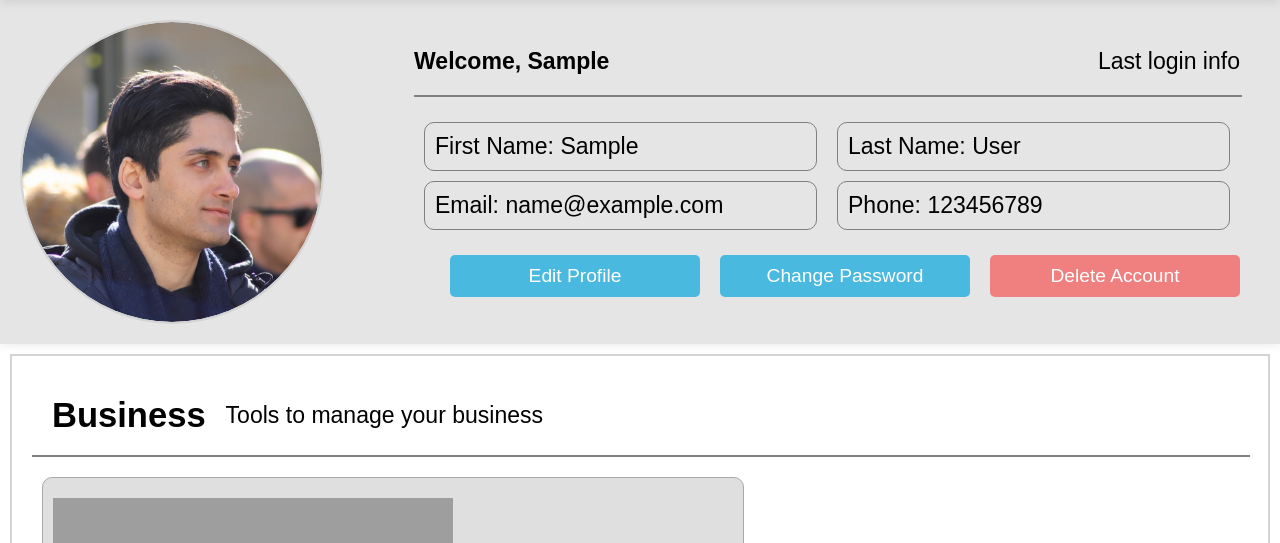
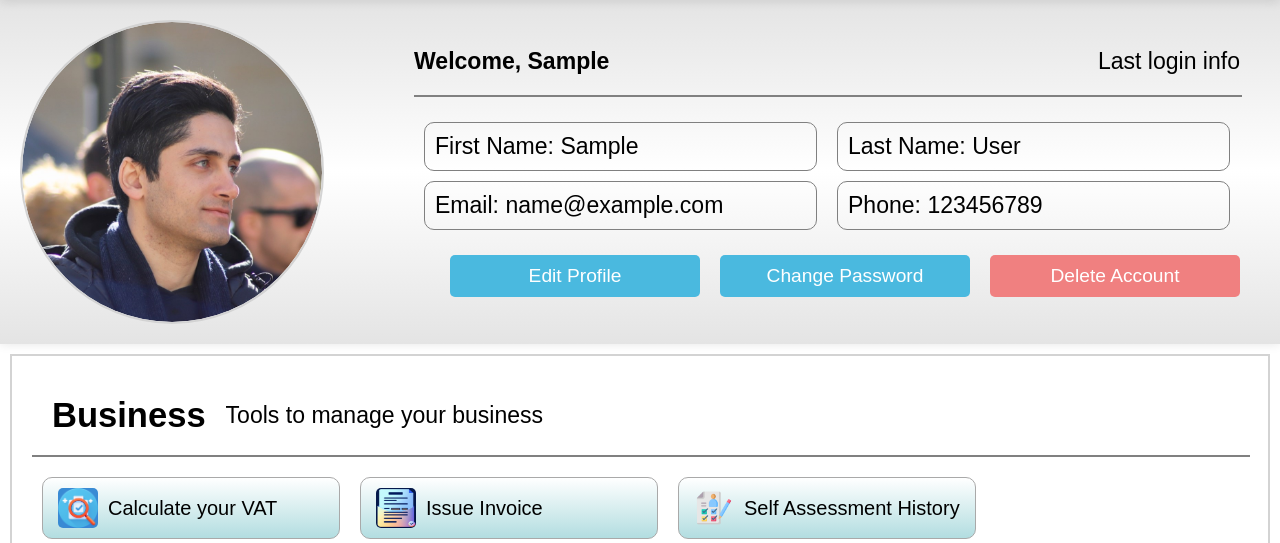
Before and after one commit to payam1904/Personal-Assistant, a Flask app: page /dashboard in a window 1280 px wide. Shown: the part 81-624 px from the top of the page. Run offline with Flask 3, Linux system fonts and the light colour scheme; the visitor is signed in with stand-in values (Sample User, id 1); grey boxes are pictures that could not be loaded.

Commit message:
Icons were added to the dashboard

```diff
--- a/app/__init__.py
+++ b/app/__init__.py
@@ -4,6 +4,7 @@ from flask_migrate import Migrate
 from flask_login import LoginManager
 from config import Config
 from flask_wtf.csrf import CSRFProtect
+
 
 database = SQLAlchemy()
 login_manager = LoginManager()
--- a/app/static/style/dashboard.css
+++ b/app/static/style/dashboard.css
@@ -35,7 +35,7 @@
     align-items: center;
     gap: 70px;
     flex-wrap: wrap;
-    background-color: rgba(0, 0, 0, 0.1);
+    background: linear-gradient( #e4e4e4, white , #e4e4e4 );
 
     width: calc(100% - 40px);
     padding: 20px 20px;
--- a/app/static/style/features.css
+++ b/app/static/style/features.css
@@ -47,14 +47,24 @@
     justify-content: flex-start;
     align-items: center;
     gap: 10px;
-    padding: 20px 10px;
+    padding: 10px 15px;
     border: 1px solid darkgray;
     border-radius: 10px;
     min-width: max-content;
-    background-color: rgb(223, 223, 223);
+    background: linear-gradient(rgb(255, 255, 255), rgb(178, 221, 224));
+}
+
+/* ============== */
+
+
+.feature-body-content img {
+    width: 40px;
+    height: 40px;
+    /* border-radius: 50%; */
 }
 
 .feature-body-content p {
     margin: 0px;
     padding: 0px;
+    font-size: 1.5em; ;
 }
--- a/app/templates/dashboard.html
+++ b/app/templates/dashboard.html
@@ -72,31 +72,31 @@
             <div class="feature-body">
                 <!-- inline block or flex row -->
 
-                <div class="feature-body-content">
+                <button class="feature-body-content">
                     <!-- flex row -->
-                    <img src="#">
+                    <img style="border-radius: 5px;" src="{{url_for('static', filename='assets/icons/vat-calculater-icon.png')}}">
                     <p>Calculate your VAT</p>
-                </div>
-                <div class="feature-body-content">
+                </button>
+                <button class="feature-body-content">
                     <!-- flex row -->
-                    <img src="#">
+                    <img style="border-radius: 5px;" src="{{url_for('static', filename='assets/icons/invoice-issue-icon.png')}}">
                     <p>Issue Invoice</p>
-                </div>
-                <div class="feature-body-content">
+                </button>
+                <button class="feature-body-content">
                     <!-- flex row -->
-                    <img src="#">
+                    <img style="border-radius: 5px;" src="{{url_for('static', filename='assets/icons/self-assessment-icon.png')}}">
                     <p>Self Assessment History</p>
-                </div>
-                <div class="feature-body-content">
+                </button>
+                <button class="feature-body-content">
                     <!-- flex row -->
-                    <img src="#">
+                    <img style="border-radius: 5px;" src="{{url_for('static', filename='assets/icons/checklist-icon.png')}}">
                     <p>Your Scheduel</p>
-                </div>
-                <div class="feature-body-content">
+                </button>
+                <button class="feature-body-content">
                     <!-- flex row -->
-                    <img src="#">
+                    <img style="border-radius: 5px;" src="{{url_for('static', filename='assets/icons/payslip-icon.jpg')}}">
                     <p>Your Payslips</p>
-                </div>
+                </button>
             </div>
         </div>
 
@@ -112,27 +112,26 @@
 
             <div class="feature-body">
                 <!-- inline block or flex row -->
-
-                <div class="feature-body-content">
+                <button class="feature-body-content">
                     <!-- flex row -->
-                    <img src="#">
+                    <img src="{{url_for('static', filename='assets/icons/gpticon.png')}}">
+                    <p>AI Agent</p>
+                </button>
+                <button class="feature-body-content">
+                    <!-- flex row -->
+                    <img style="border-radius: 5px;" src="{{url_for('static', filename='assets/icons/unit-converter-icon.jpeg')}}">
                     <p>Unit Converter</p>
-                </div>
-                <div class="feature-body-content">
+                </button>
+                <button class="feature-body-content">
                     <!-- flex row -->
-                    <img src="#">
+                    <img style="border-radius: 50%;" src="{{url_for('static', filename='assets/icons/currency-converter-icon.jpeg')}}">
                     <p>Currency Converter</p>
-                </div>
-                <div class="feature-body-content">
+                </button>
+                <button class="feature-body-content">
                     <!-- flex row -->
-                    <img src="#">
-                    <p>Calculator</p>
-                </div>
-                <div class="feature-body-content">
-                    <!-- flex row -->
-                    <img src="#">
+                    <img style="border-radius: 5px;" src="{{url_for('static', filename='assets/icons/stock-icon.png')}}">
                     <p>Stock Price Tracking</p>
-                </div>
+                </button>
 
             </div>
         </div>
@@ -150,31 +149,31 @@
             <div class="feature-body">
                 <!-- inline block or flex row -->
 
-                <div class="feature-body-content">
+                <button class="feature-body-content">
                     <!-- flex row -->
-                    <img src="#">
+                    <img style="border-radius: 5px;" src="{{url_for('static', filename='assets/icons/uc-icon.jpg')}}">
                     <p>Universal Credit</p>
-                </div>
-                <div class="feature-body-content">
+                </button>
+                <button class="feature-body-content">
                     <!-- flex row -->
-                    <img src="#">
+                    <img style="border-radius: 5px;" src="{{url_for('static', filename='assets/icons/hmrc-icon.png')}}">
                     <p>HMRC</p>
-                </div>
-                <div class="feature-body-content">
+                </button>
+                <button class="feature-body-content">
                     <!-- flex row -->
-                    <img src="#">
+                    <img style="border-radius: 5px;" src="{{url_for('static', filename='assets/icons/dvla-icon.png')}}">
                     <p>Driving Licence </p>
-                </div>
-                <div class="feature-body-content">
+                </button>
+                <button class="feature-body-content">
                     <!-- flex row -->
-                    <img src="#">
+                    <img style="border-radius: 5px;" src="{{url_for('static', filename='assets/icons/selfemployement-icon.png')}}">
                     <p>Self Employment</p>
-                </div>
-                <div class="feature-body-content">
+                </button>
+                <button class="feature-body-content">
                     <!-- flex row -->
-                    <img src="#">
+                    <img style="border-radius: 5px;" src="{{url_for('static', filename='assets/icons/self-assessment-icon2.png')}}">
                     <p>Self Assessment</p>
-                </div>
+                </button>
 
             </div>
         </div>
```
Also changed, not shown: app/static/assets/icons/checklist-icon.png (added), app/static/assets/icons/currency-converter-icon.jpeg (added), app/static/assets/icons/dvla-icon.png (added), app/static/assets/icons/gpticon.png (added), app/static/assets/icons/hmrc-icon.png (added), app/static/assets/icons/invoice-issue-icon.png (added), app/static/assets/icons/payslip-icon.jpg (added), app/static/assets/icons/self-assessment-icon.png (added), app/static/assets/icons/self-assessment-icon2.png (added), app/static/assets/icons/selfemployement-icon.png (added), app/static/assets/icons/stock-icon.png (added), app/static/assets/icons/uc-icon.jpg (added), app/static/assets/icons/unit-converter-icon.jpeg (added), app/static/assets/icons/vat-calculater-icon.png (added), 1 other file.
